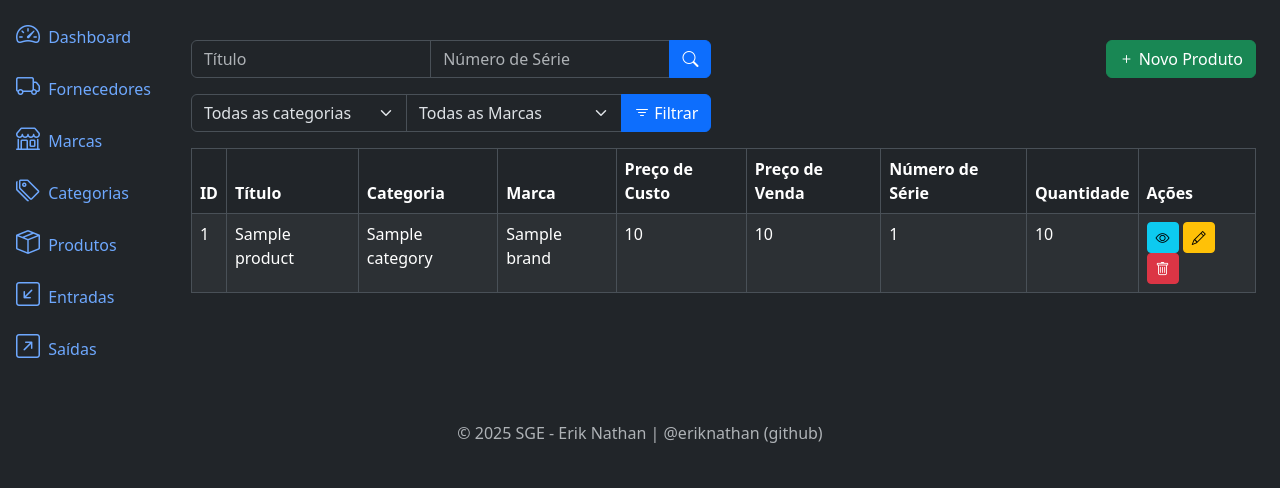
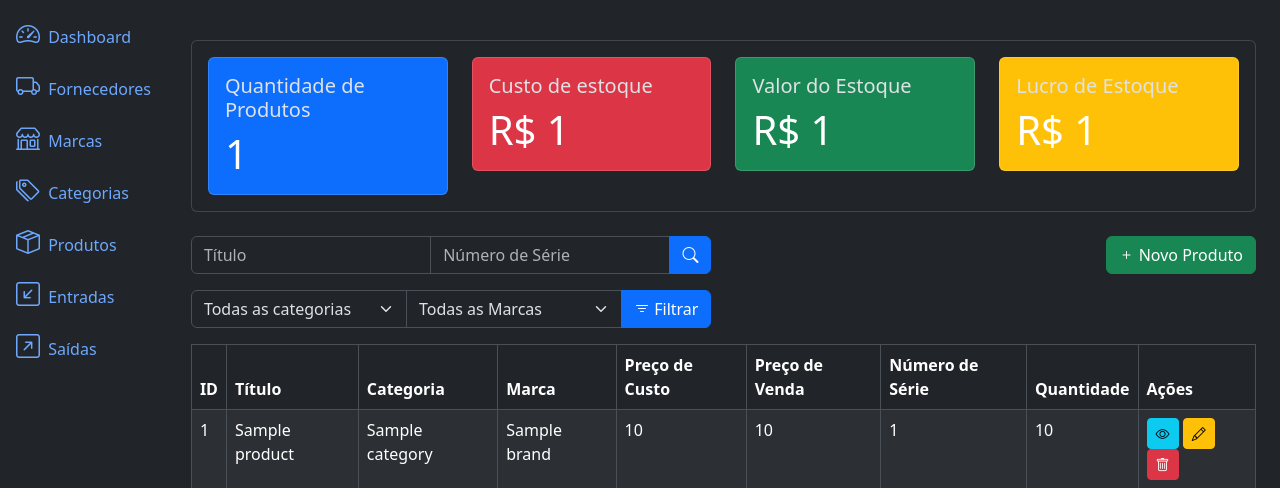
Before and after one commit to eriknathan/sge-django, a Django app: template products/templates/product_list.html in a window 1280 px wide. Shown: the part 56-544 px from the top of the page. Run offline with Django 5.2, Linux system fonts and the light colour scheme; the template is opened without the code that fills it: most values are stand-ins (such as "Sample title", 1, 10 or a date in 2020).

Commit message:
feat: products metrics in product list

```diff
--- a/products/templates/product_list.html
+++ b/products/templates/product_list.html
@@ -5,6 +5,10 @@ SGE - Produtos
 {% endblock %}
 
 {% block content %}
+
+{% include 'components/_product_metrics.html' %}
+
+<div class="mb-4"></div>
 
 <div class="row mb-3">
     <div class="col-md-6">
--- a/products/views.py
+++ b/products/views.py
@@ -1,6 +1,7 @@
 from django.urls import reverse_lazy
 from django.views.generic import ListView, CreateView, \
     DetailView, UpdateView, DeleteView
+from core import metrics
 from . import models, forms
 from categories.models import Category
 from brands.models import Brand
@@ -36,6 +37,7 @@ class ProductListView(ListView):
 
     def get_context_data(self, **kwargs):
         context = super().get_context_data(**kwargs)
+        context['product_metrics'] = metrics.get_product_metrics()
         context['categories'] = Category.objects.all()
         context['brands'] = Brand.objects.all()
         return context
```
